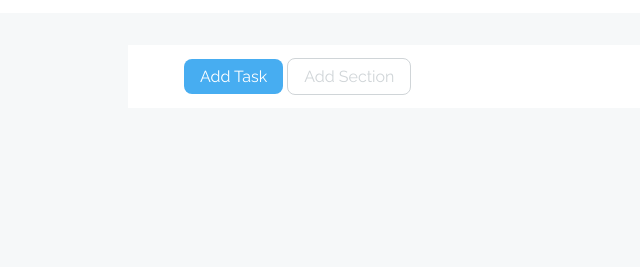
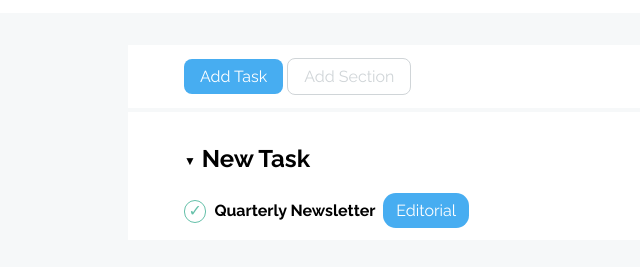
Before and after one commit to AndreaParrini/html-css-toboolist, a plain HTML site: page index.html in a window 1280 px wide. Shown: the part 71-338 px from the top of the page, without its empty margins (0-640 px from the left). Drawn offline with Linux system fonts and the light colour scheme.

Commit message:
add nav and section new task
modify section add in nav

```diff
--- a/css/style.css
+++ b/css/style.css
@@ -43,18 +43,14 @@ h1{
     font-size: 2.8rem;
 }
 
-/* style main */
+/* style nav add */
 
-main{
+.nav_add{
     width: 80%;
     margin: auto;
     margin-top: 2rem;
     padding-left: 3.5rem;
     background-color: var(--color-primary);
-}
-
-.section_add{
-    margin-bottom: 1rem;
 }
 
 .add_task{
@@ -74,3 +70,46 @@ main{
     margin: 0.8rem 0;
     border-radius: 0.5rem;
 }
+
+/* style main */
+
+main{
+    width: 80%;
+    margin: auto;
+    margin-top: 0.3rem;
+    padding-left: 3.5rem;
+    padding-top: 2rem;
+    background-color: var(--color-primary);
+}
+
+/* style section new task */
+
+.title_section{
+    margin-bottom: 0.4rem;
+}
+
+.triangolo{
+    font-size: 12px;
+    vertical-align: middle;
+}
+
+.box_check{
+    color: var(--button-lightgreen);
+    border-radius: 50%;
+    border: 1px solid var(--button-lightgreen);
+    width: 1.4rem;
+    height: 1.4rem;
+    display: inline-block;
+    vertical-align: middle;
+    text-align: center;
+    margin-right: 0.5rem;
+}
+
+.category_task{
+    background-color: var(--button-blue);
+    color: var(--color-primary);
+    display: inline-block;
+    padding: 0.5rem 0.8rem;
+    margin: 0.8rem 0.5rem;
+    border-radius: 0.8rem;
+}
--- a/index.html
+++ b/index.html
@@ -16,19 +16,28 @@
         <h1>Toboolist</h1>
     </header>
     <!-- end header-->
+
+    <!-- start nav-->
+    <nav class="nav_add">
+        <div class="add_task">
+            Add Task
+        </div>
+        <div class="add_section">
+            Add Section
+        </div>
+    </nav>
+    <!-- end nav-->
+
     <!-- start main-->
     <main>
-        <!-- start section add-->
-        <section class="section_add">
-            <div class="add_task">
-                Add Task
-            </div>
-            <div class="add_section">
-                Add Section
+        <!-- start section new task-->
+        <section class="section_new_task">
+            <h2 class="title_section"><span class="triangolo">&#9660;</span> New Task</h2>
+            <div>
+                <span class="box_check">&check;</span><strong>Quarterly Newsletter</strong><div class="category_task">Editorial</div>
             </div>
         </section>
-        <!-- end section add-->
-        <section></section>
+        <!-- end section new task-->
         <section></section>
         <section></section>
     </main>
```
